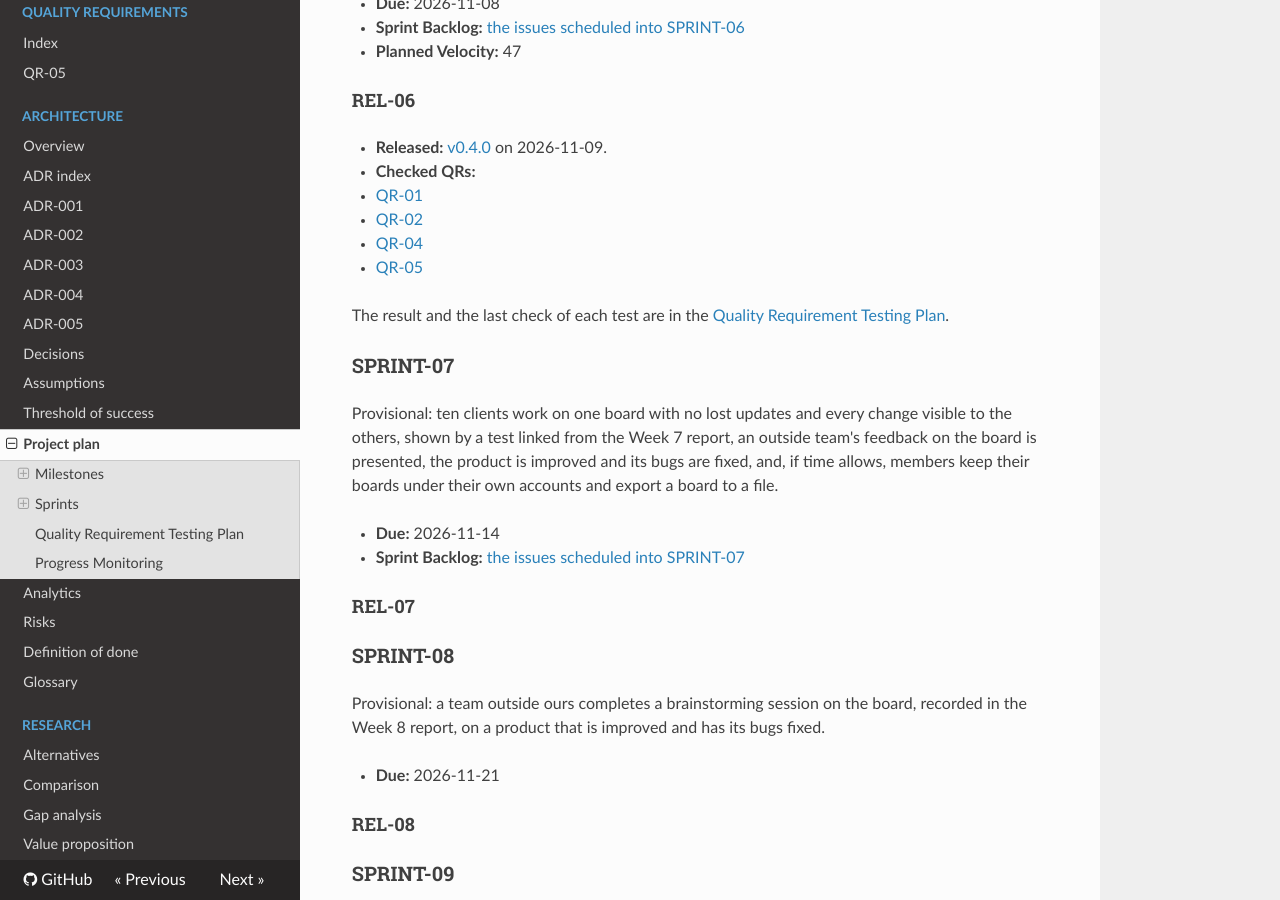
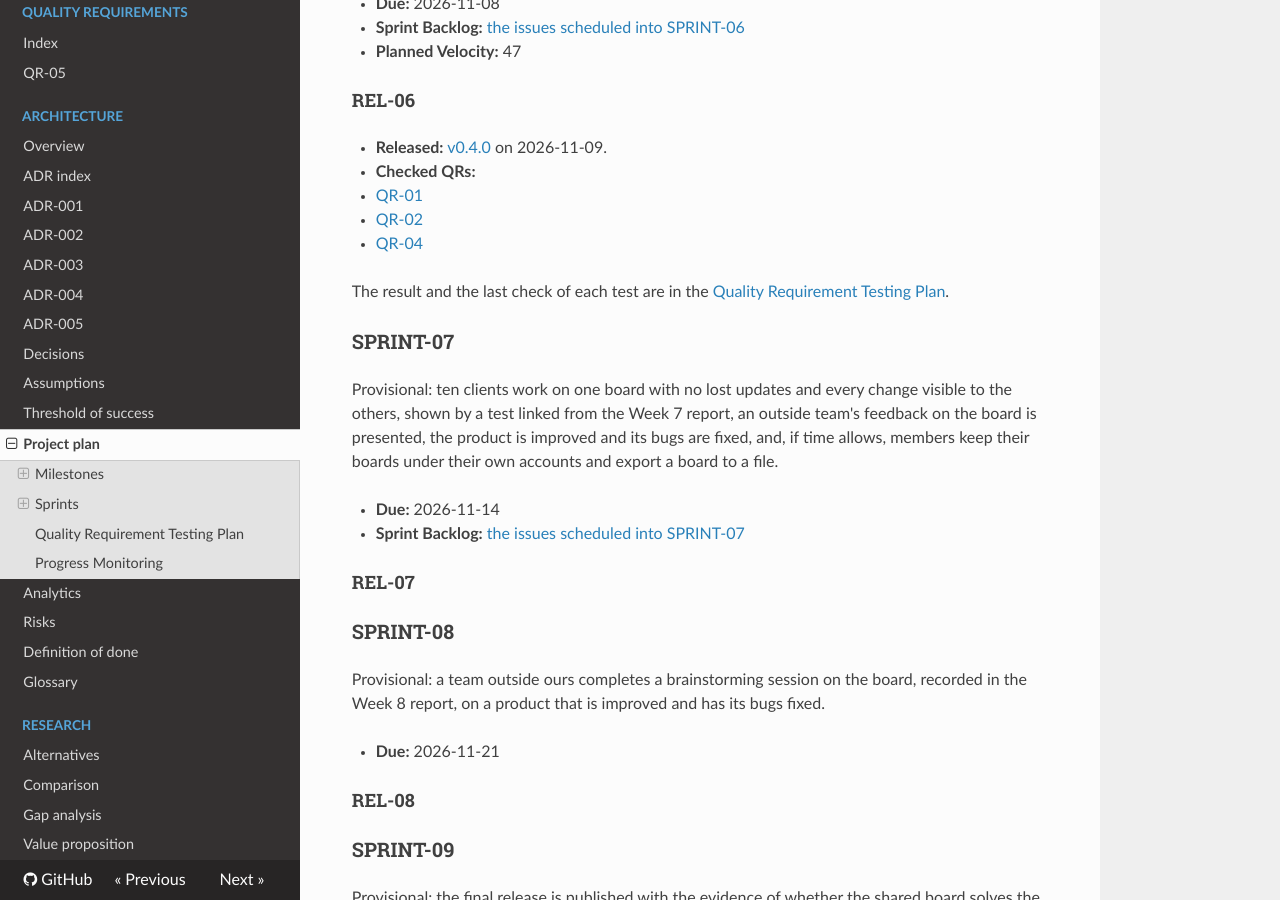
Before and after one commit to WellMadeTeam/workspace-ai-03, an MkDocs documentation site: the page built from docs/project-plan.md, in a window 1280 px wide and 900 px high, scrolled down 2877 px. Built offline with MkDocs 1.6.1, drawn with Linux system fonts in a browser that asks for light colours; nearby versions of some CDN libraries.

Commit message:
docs(plan): leave qr-05 out of rel-06

```diff
--- a/docs/project-plan.md
+++ b/docs/project-plan.md
@@ -99,7 +99,6 @@ The customer accepts highlighting, reusing earlier answers as context, sharing L
   - [QR-01](quality-requirements/qr/QR-01.md)
   - [QR-02](quality-requirements/qr/QR-02.md)
   - [QR-04](quality-requirements/qr/QR-04.md)
-  - [QR-05](quality-requirements/qr/QR-05.md)
 
 The result and the last check of each test are in the [Quality Requirement Testing Plan](#quality-requirement-testing-plan).
 
```
